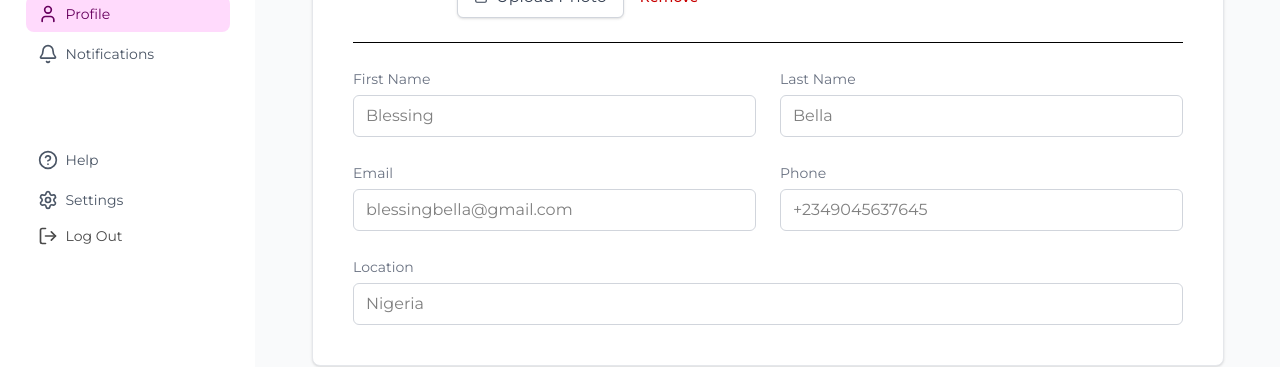
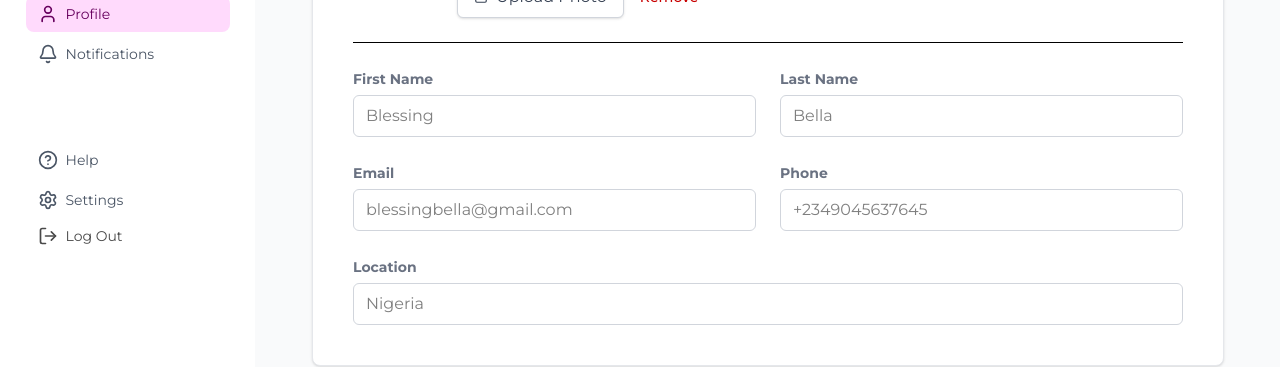
Before and after one commit to TheSkillGarage/coachme_ai, a React (Vite) app: page /user/profile in a window 1280 px wide. Shown: the part 354-721 px from the top of the page. Built offline with nearby package versions, Linux system fonts and the light colour scheme; sample sign-in values are in the browser's storage.

Commit message:
Updated profile feature with new changes

```diff
--- a/src/pages/profile/index.tsx
+++ b/src/pages/profile/index.tsx
@@ -1,22 +1,9 @@
-// import HelmetLayout, { type HelmetProps } from '../../layouts/helmetlayout';
-// export default function Main() {
-//     const tags: HelmetProps = {
-//         pageTitle: 'Profile',
-//         description: ""
-//     }
-//     return (
-//         <HelmetLayout {...tags}>
-//             <div className=''>Profile
-//             </div>
-//         </HelmetLayout>
-//     )
-// }
-
-import React, { useState } from "react";
+import HelmetLayout, { type HelmetProps } from '../../layouts/helmetlayout';
 import { Save } from 'lucide-react';
 import { Upload } from "lucide-react";
+import React, { useState } from "react";
 
-const ProfileSetup: React.FC = () => {
+export default function Main() {
   const [photo, setPhoto] = useState<string | null>(null);
 
   const handlePhotoUpload = (e: React.ChangeEvent<HTMLInputElement>) => {
@@ -26,11 +13,17 @@ const ProfileSetup: React.FC = () => {
       reader.onloadend = () => setPhoto(reader.result as string);
       reader.readAsDataURL(file);
     }
-  };
+  }
 
-  const handleRemovePhoto = () => setPhoto(null);
+    const handleRemovePhoto = () => setPhoto(null);
+    const tags: HelmetProps = {
+        pageTitle: 'Profile',
+        description: ""
+    }
 
-  return (
+    return (
+        <HelmetLayout {...tags}>
+            <div className=''>
     <>
     <div className="w-full px-4 md:px-8">
       <div className="flex flex-col md:flex-row justify-between md:items-center mb-8 gap-4">
@@ -101,7 +94,7 @@ const ProfileSetup: React.FC = () => {
 
         <form className="grid grid-cols-1 md:grid-cols-2 gap-6">
           <div>
-            <label className="text-sm text-gray-500">First Name</label>
+            <label className="text-sm text-gray-500 font-bold">First Name</label>
             <input
               type="text"
               placeholder="Blessing"
@@ -109,7 +102,7 @@ const ProfileSetup: React.FC = () => {
             />
           </div>
           <div>
-            <label className="text-sm text-gray-500">Last Name</label>
+            <label className="text-sm text-gray-500 font-bold">Last Name</label>
             <input
               type="text"
               placeholder="Bella"
@@ -117,7 +110,7 @@ const ProfileSetup: React.FC = () => {
             />
           </div>
           <div>
-            <label className="text-sm text-gray-500">Email</label>
+            <label className="text-sm text-gray-500 font-bold">Email</label>
             <input
               type="email"
               placeholder="blessingbella@gmail.com"
@@ -125,7 +118,7 @@ const ProfileSetup: React.FC = () => {
             />
           </div>
           <div>
-            <label className="text-sm text-gray-500">Phone</label>
+            <label className="text-sm text-gray-500 font-bold">Phone</label>
             <input
               type="text"
               placeholder="+2349045637645"
@@ -133,7 +126,7 @@ const ProfileSetup: React.FC = () => {
             />
           </div>
           <div className="md:col-span-2">
-            <label className="text-sm text-gray-500">Location</label>
+            <label className="text-sm text-gray-500 font-bold">Location</label>
             <input
               type="text"
               placeholder="Nigeria"
@@ -141,7 +134,6 @@ const ProfileSetup: React.FC = () => {
             />
           </div>
         </form>
-
         <div className="block md:hidden mt-8">
           <button className="flex items-center justify-center gap-2 cursor-pointer bg-[#67005E] hover:bg-[#51004B] text-white px-6 py-2.5 rounded-md transition w-full">
             <Save size={14} />
@@ -152,7 +144,7 @@ const ProfileSetup: React.FC = () => {
     </div>
 
     </>
-  );
-};
-
-export default ProfileSetup;
+            </div>
+        </HelmetLayout>
+    )
+}
```
